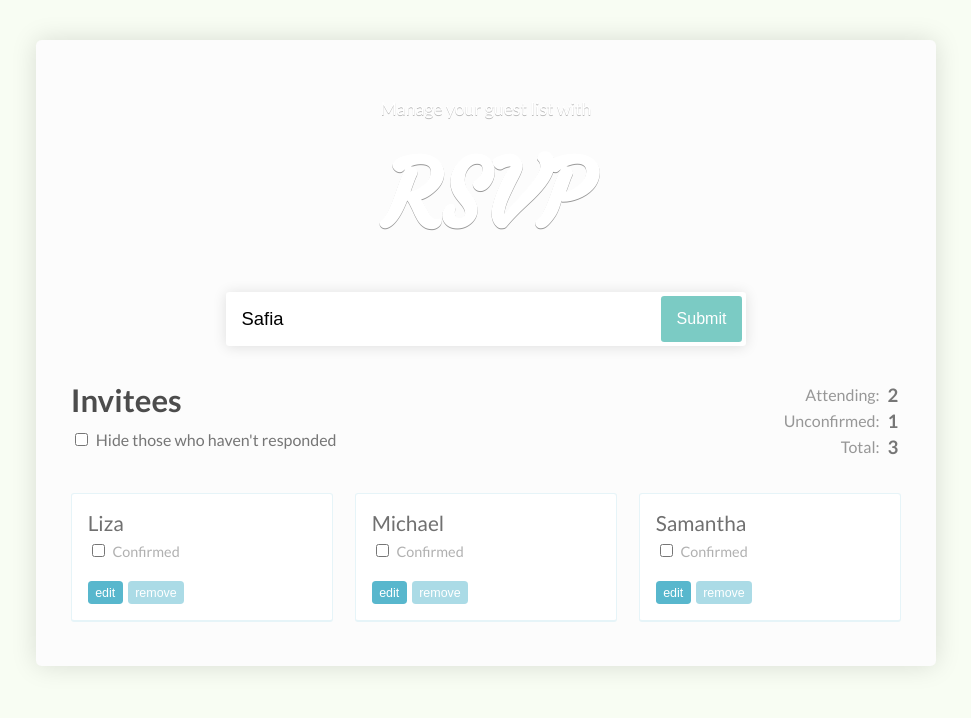
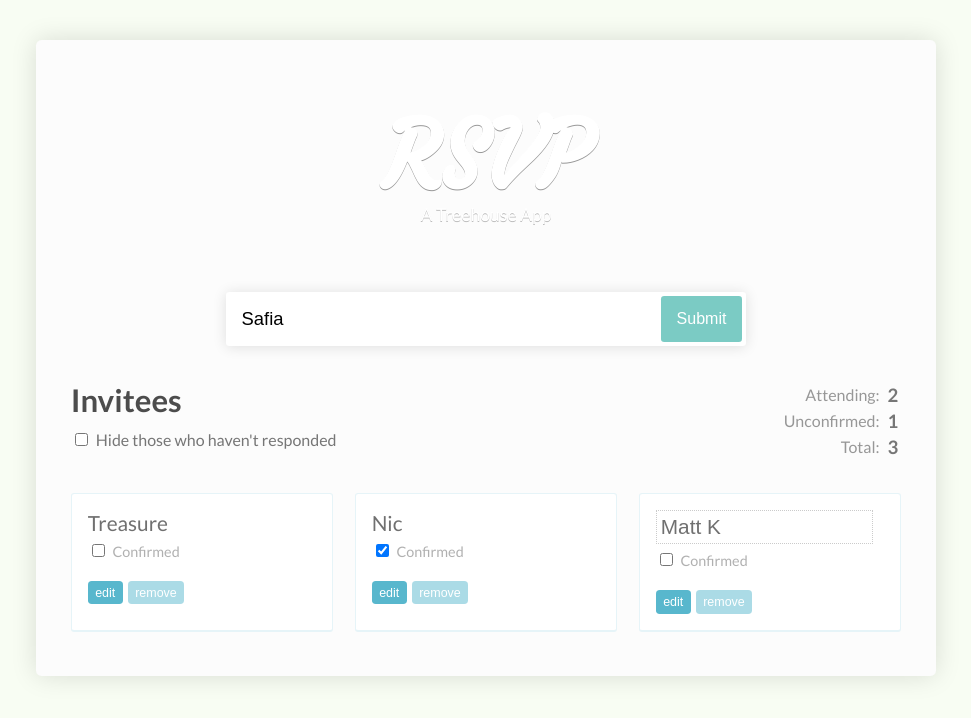
Before and after one commit to hiterharris/rsvp, a React (Create React App) app: page / in a window 1280 px wide. Shown: the top 718 px of the page, without its empty margins (154-1125 px from the left). Built offline with nearby package versions, Linux system fonts and the light colour scheme.

Commit message:
toggle edit guest name state

```diff
--- a/src/App.js
+++ b/src/App.js
@@ -1,40 +1,49 @@
 import React, { Component } from 'react';
 import './App.css';
-import GuestList from './GuestList.js';
+import GuestList from './GuestList';
 
 class App extends Component {
 
   state = {
     guests: [
       {
-        name: 'Liza',
+        name: 'Treasure',
         isConfirmed: false,
+        isEditing: false
       },
       {
-        name: 'Michael',
-        isConfirmed: false,
+        name: 'Nic',
+        isConfirmed: true,
+        isEditing: false
       },
       {
-        name: 'Samantha',
+        name: 'Matt K',
         isConfirmed: false,
+        isEditing: true
       }
     ]
   };
 
-  toggleConfirmationAt = indexToChange =>
+  toggleGuestPropertyAt = (property, indexToChange) =>
     this.setState({
       guests: this.state.guests.map((guest, index) => {
         if (index === indexToChange) {
           return {
             ...guest,
-            isConfirmed: !guest.isConfirmed
+            [property]: !guest[property]
           };
         }
         return guest;
       })
     });
 
-  getTotalInvited = () => this.state.guests.length
+  toggleConfirmationAt = index =>
+    this.toggleGuestPropertyAt("isConfirmed", index);
+
+  toggleEditingAt = index =>
+    this.toggleGuestPropertyAt("isEditing", index);
+
+  getTotalInvited = () => this.state.guests.length;
   // getAttendingGuests = () =>
   // getUnconfirmedGuests = () =>
 
@@ -42,8 +51,8 @@ class App extends Component {
     return (
       <div className="App">
         <header>
-        <p>Manage your guest list with</p>
           <h1>RSVP</h1>
+          <p>A Treehouse App</p>
           <form>
             <input type="text" value="Safia" placeholder="Invite Someone" />
             <button type="submit" name="submit" value="submit">Submit</button>
@@ -73,7 +82,11 @@ class App extends Component {
             </tbody>
           </table>
 
-        <GuestList guests={this.state.guests}/>
+          <GuestList
+            guests={this.state.guests}
+            toggleConfirmationAt={this.toggleConfirmationAt}
+            toggleEditingAt={this.toggleEditingAt}
+          />
 
         </div>
       </div>
--- a/src/Guest.js
+++ b/src/Guest.js
@@ -1,19 +1,29 @@
 import React from 'react';
 import PropTypes from 'prop-types';
 
+import GuestName from './GuestName';
+
 const Guest = props =>
-    <li>
-        <span>{props.name}</span>
-        <label>
-            <input type="checkbox" checked= {props.isConfirmed} /> Confirmed
-        </label>
-        <button>edit</button>
-        <button>remove</button>
-    </li>
+  <li>
+    <GuestName isEditing={props.isEditing}>
+      {props.name}
+    </GuestName>
+    <label>
+      <input
+        type="checkbox"
+        checked={props.isConfirmed}
+        onChange={props.handleConfirmation} /> Confirmed
+    </label>
+    <button onClick={props.handeToggleEditing}>edit</button>
+    <button>remove</button>
+  </li>;
 
-Guest.propType = {
-    name: PropTypes.string.isRequired,
-    isConfirmed: PropTypes.bool.isRequired
-}
+Guest.propTypes = {
+  name: PropTypes.string.isRequired,
+  isConfirmed: PropTypes.bool.isRequired,
+  isEditing: PropTypes.bool.isRequired,
+  handleConfirmation: PropTypes.func.isRequired,
+  handeToggleEditing: PropTypes.func.isRequired
+};
 
 export default Guest;
--- a/src/GuestList.js
+++ b/src/GuestList.js
@@ -1,16 +1,26 @@
 import React from 'react';
 import PropTypes from 'prop-types';
-import Guest from './Guest.js';
+
+import Guest from './Guest';
 
 const GuestList = props =>
-    <ul>
-        {props.guests.map((guest, index) =>
-            <Guest key={index} name={guest.name} isConfirmed={guest.isConfirmed}/>
-        )}
-    </ul>
+  <ul>
+    {props.guests.map((guest, index) =>
+      <Guest
+        key={index}
+        name={guest.name}
+        isConfirmed={guest.isConfirmed}
+        isEditing={guest.isEditing}
+        handleConfirmation={() => props.toggleConfirmationAt(index)}
+        handeToggleEditing={() => props.toggleEditingAt(index)}
+      />
+    )}
+  </ul>;
 
-GuestList.propType = {
-    guests: PropTypes.array.isRequired
-}
+GuestList.propTypes = {
+  guests: PropTypes.array.isRequired,
+  toggleConfirmationAt: PropTypes.func.isRequired,
+  toggleEditingAt: PropTypes.func.isRequired
+};
 
 export default GuestList;
--- /dev/null
+++ b/src/GuestName.js
@@ -0,0 +1,25 @@
+import React from 'react';
+import PropTypes from 'prop-types';
+
+const GuestName = props => {
+  if (props.isEditing) {
+    return (
+      <input
+        type="text"
+        value={props.children}
+      />
+    );
+  }
+
+  return (
+    <span>
+      {props.children}
+    </span>
+  );
+};
+
+GuestName.propTypes = {
+  isEditing: PropTypes.bool.isRequired
+};
+
+export default GuestName;
```
Lines whose indentation alone changed are shown as unchanged.
